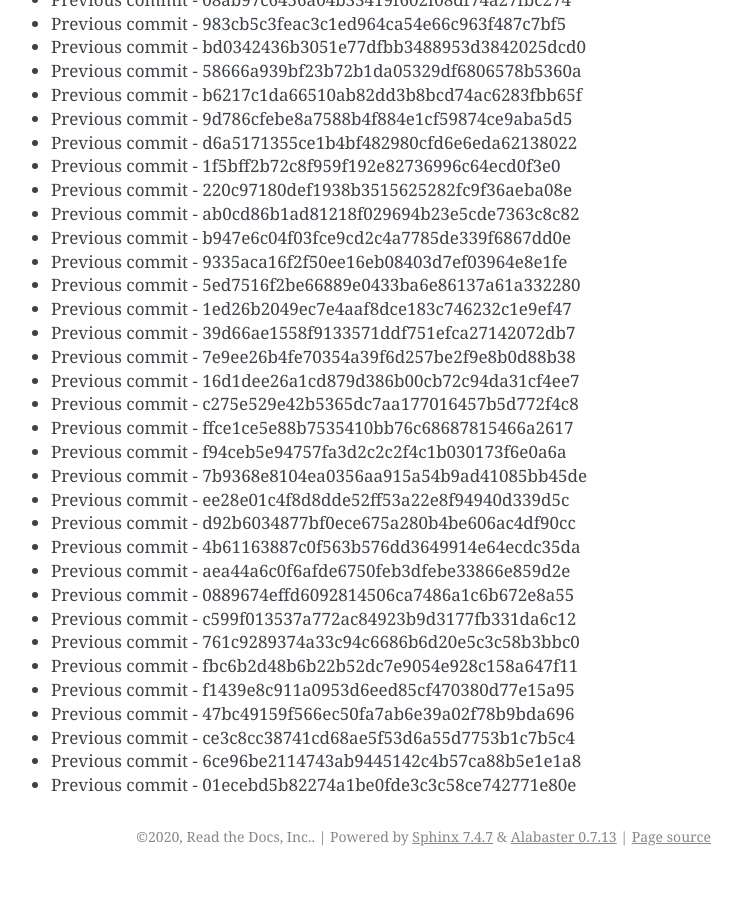
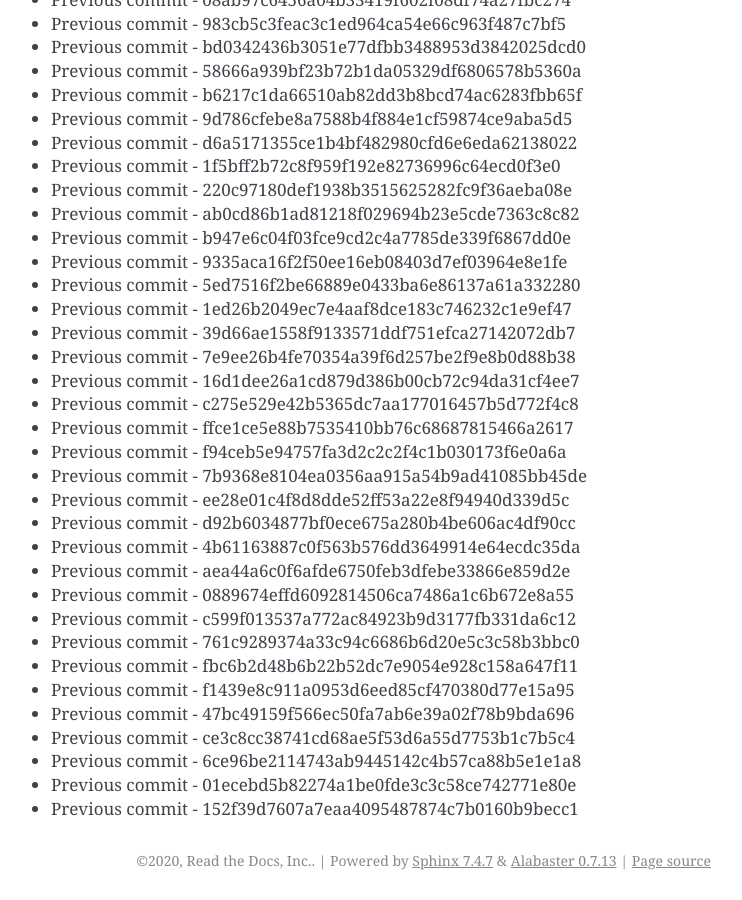
Before and after one commit to readthedocs/rtd-git-stresstest, a Sphinx documentation site: the page built from docs/updates.rst, in a window 1280 px wide and 900 px high, scrolled down 13744 px. Shown: the whole window, without its empty margins (399-1141 px from the left). Built offline with Sphinx 7.4.7, drawn with Linux system fonts in a browser that asks for light colours; before the commit the page ends 14620 px from its top, so only the background shows below that.

Commit message:
Generating commit from previous: 152f39d7607a7eaa4095487874c7b0160b9becc1

```diff
--- a/docs/updates.rst
+++ b/docs/updates.rst
@@ -609,3 +609,4 @@ It can be tested for any performance characteristics.
 * Previous commit - ce3c8cc38741cd68ae5f53d6a55d7753b1c7b5c4
 * Previous commit - 6ce96be2114743ab9445142c4b57ca88b5e1e1a8
 * Previous commit - 01ecebd5b82274a1be0fde3c3c58ce742771e80e
+* Previous commit - 152f39d7607a7eaa4095487874c7b0160b9becc1
```
